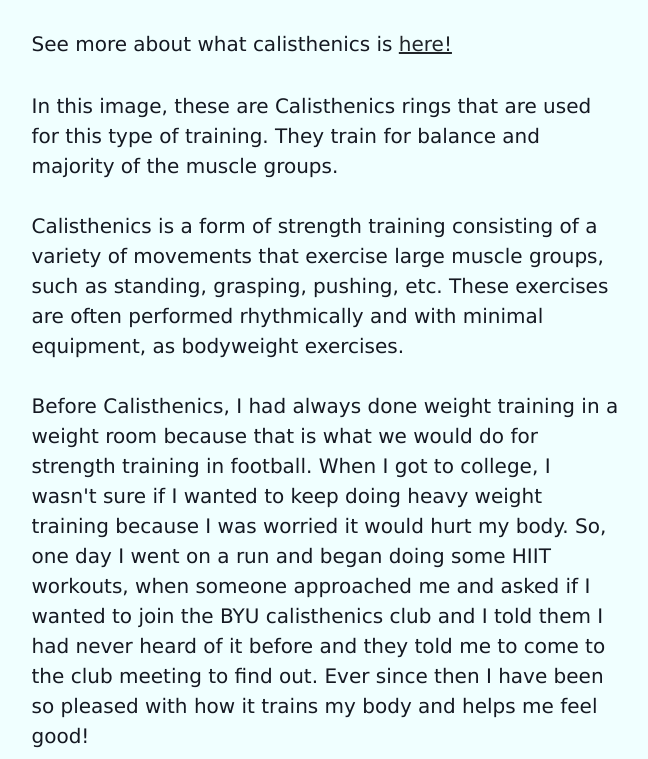
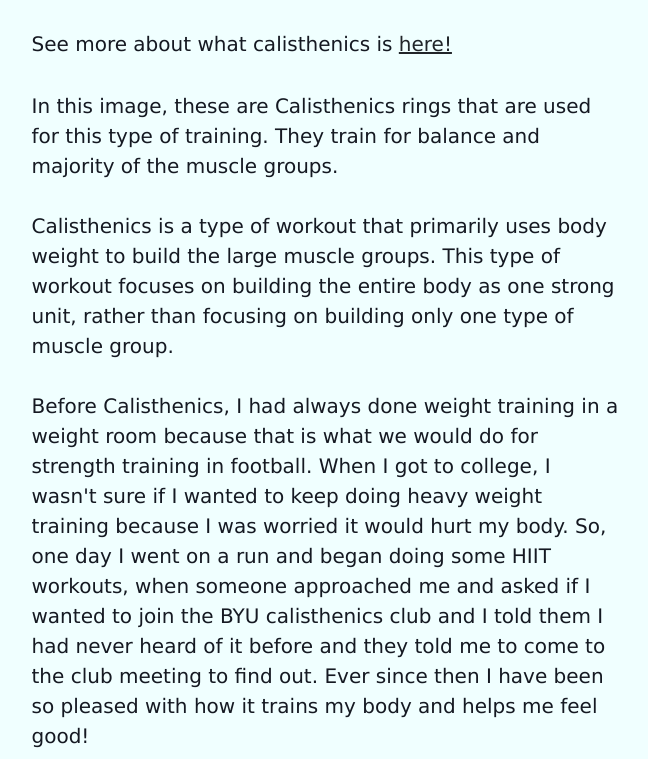
Before and after one commit to tan-wood/IS201---aboutme, a plain HTML site: page html/aboutme.html in a window 1280 px wide. Shown: the part 3821-4580 px from the top of the page, without its empty margins (314-962 px from the left). Drawn offline with nearby package versions, Linux system fonts and the light colour scheme; files whose address does not match are found by name.

Commit message:
Add files via upload

```diff
--- a/html/aboutme.html
+++ b/html/aboutme.html
@@ -140,9 +140,10 @@
                         <p>
                             In this image, these are Calisthenics rings that are used for this type of training.
                             They train for balance and majority of the muscle groups.<br><br>
-                            Calisthenics is a form of strength training consisting of a variety of movements that exercise large
-                            muscle groups, such as standing, grasping, pushing, etc. These exercises are often performed rhythmically and with
-                            minimal equipment, as bodyweight exercises.<br><br>
+
+                            Calisthenics is a type of workout that primarily uses body weight to build
+                            the large muscle groups. This type of workout focuses on building the entire body as one
+                            strong unit, rather than focusing on building only one type of muscle group.<br><br>
 
                             Before Calisthenics, I had always done weight training in a weight room because that is what we would do for strength
                             training in football. When I got to college, I wasn't sure if I wanted to keep doing heavy weight training because
@@ -156,7 +157,7 @@
                             Football
                         </h1>
                         <div>
-                            <img class="pictures" src="../images/Football2.JPG" alt="Group of Football Players">
+                            <img class="pictures" src="../images/Football2.JPG" alt="A football player with crowd and other players in the backgroung">
                         </div>
                         <p>As I grew up in a small town in Texas, football became my life! It was such an amazing experience. I was able to start
                             playing tackle football when I was 10 years old and stopped when I was 18 as a senior! This sport taught me so much about
```
